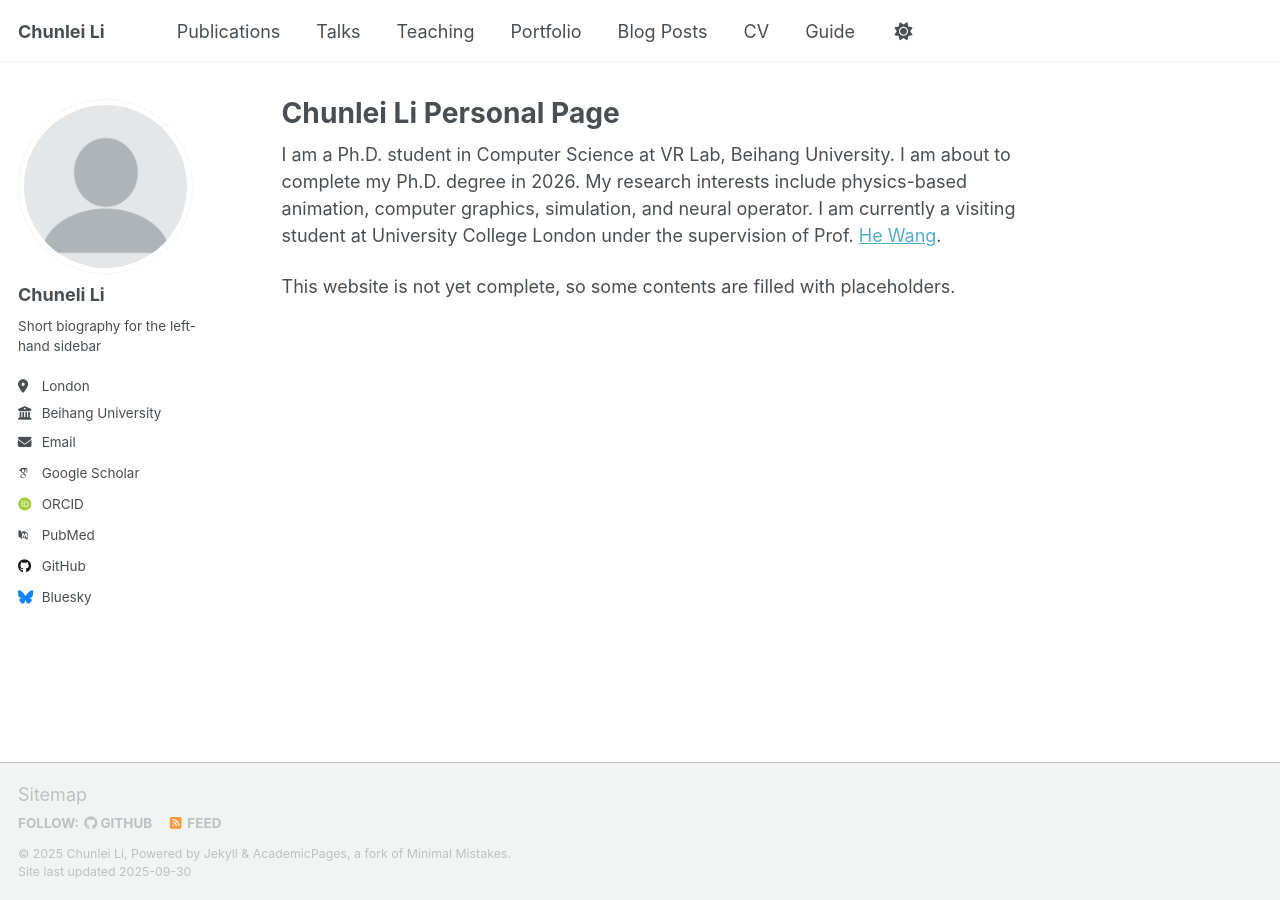
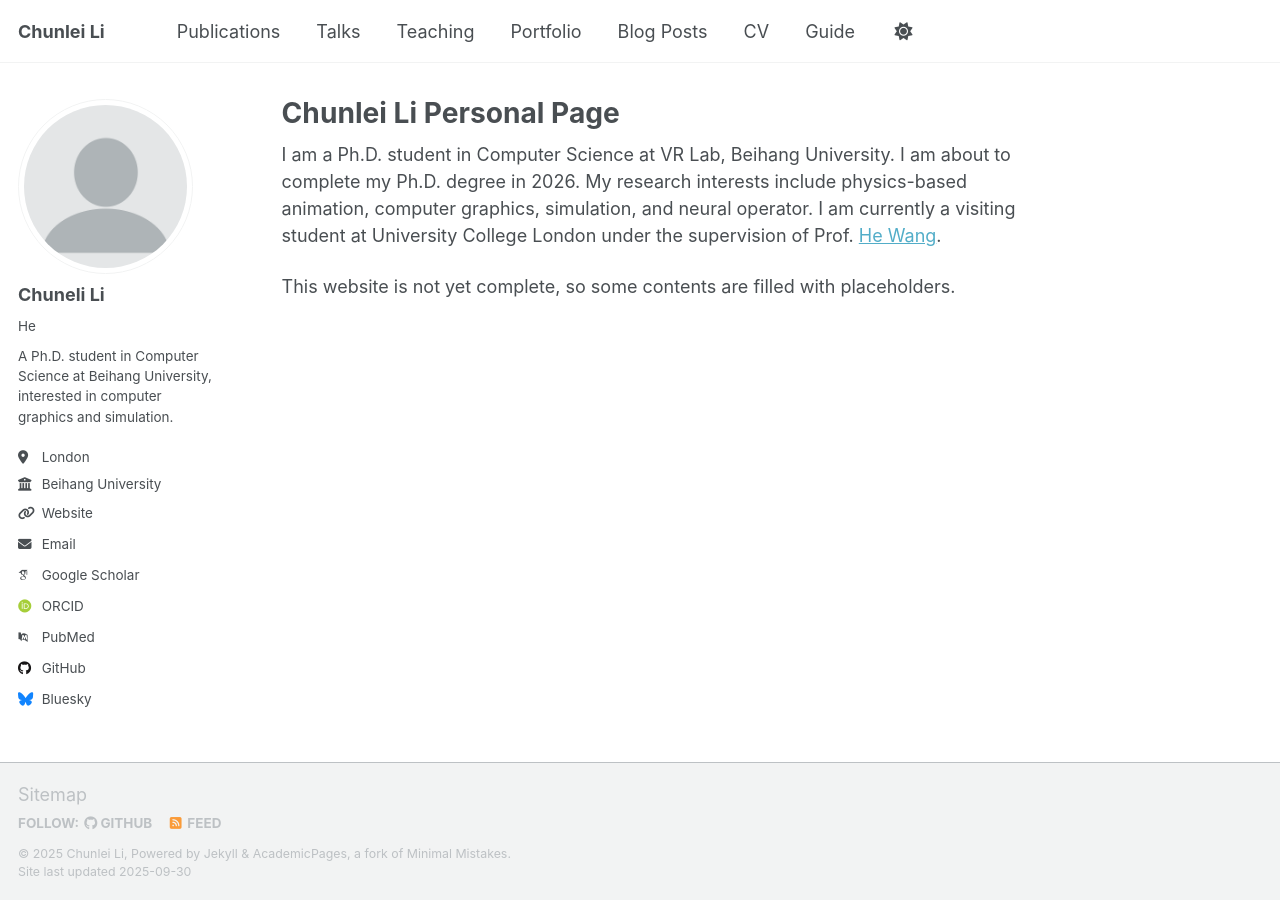
Before and after one commit to chunleili/personal-page, a Jekyll site: the page built from _pages/about.md, in a window 1280 px wide. Built offline with Jekyll 4.4.1, drawn with Linux system fonts in a browser that asks for light colours; some web fonts are replaced; a script that is not in the unit is left out.

Commit message:
fix the url

```diff
--- a/_config.yml
+++ b/_config.yml
@@ -13,7 +13,7 @@
 title_separator          : "-"
 name                     : &name "Chunlei Li"
 description              : &description "Chunlei Li's academic portfolio"   # Update this with a general description of your site, this is the default if not overridden by a page
-url                      : https://academicpages.github.io # The base hostname & protocol for your site e.g. "https://[your GitHub username].github.io",
+url                      : https://chunleili.github.io/personal-page/ # The base hostname & protocol for your site e.g. "https://[your GitHub username].github.io",
                                                            # or if you already have some other page hosted on Github then use "https://[your GitHub username].github.io/[Your Repo Name]"
 baseurl                  : "" # the subpath of your site, e.g. "/blog"
 repository               : "academicpages/academicpages.github.io"
@@ -25,11 +25,11 @@
   # Biographic information
   avatar           : "profile.png"
   name             : "Chuneli Li"
-  pronouns         : # example: "she/her"
-  bio              : "Short biography for the left-hand sidebar"
+  pronouns         : "He"
+  bio              : "A Ph.D. student in Computer Science at Beihang University, interested in computer graphics and simulation."
   location         : "London"
   employer         : "Beihang University"
-  uri              : # URL
+  uri              : "https://chunleili.github.io/personal-page"
   email            : "li_cl@foxmail.com"
 
   # Academic websites
```
